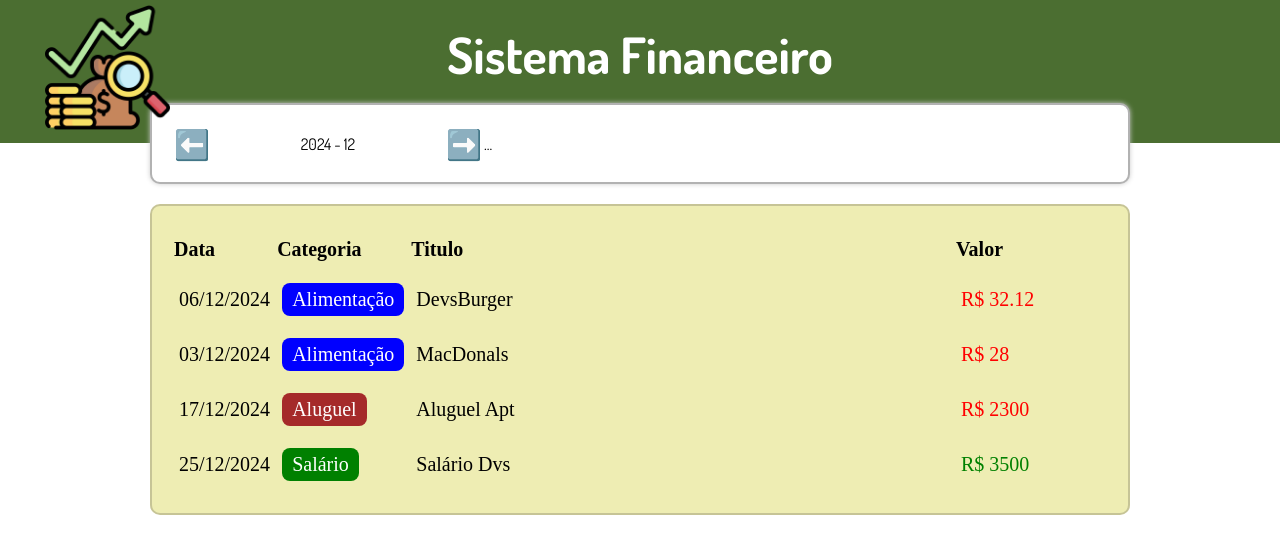
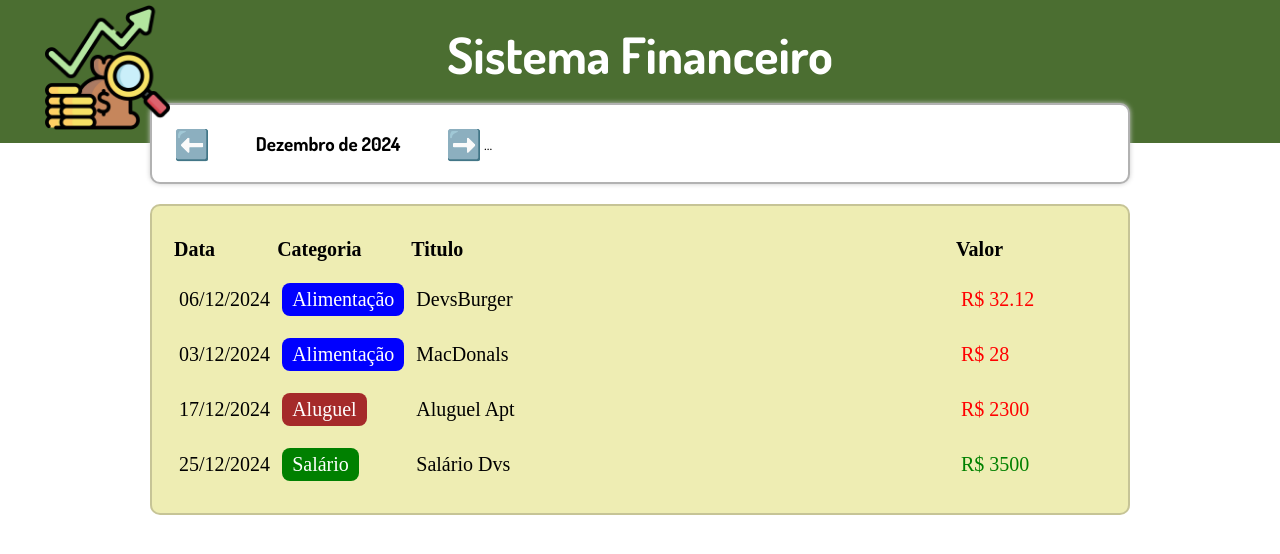
Before and after one commit to AndrePacolla/expense-tracker-, a React (Vite) app: page / in a window 1280 px wide. Shown: the top 554 px of the page. Built offline with nearby package versions, Linux system fonts and the light colour scheme.

Commit message:
create onMontChange

```diff
--- a/src/App.tsx
+++ b/src/App.tsx
@@ -20,13 +20,15 @@ const  App = () => {
 
   useEffect(()=> {
     setFilteredList(filterListByMonth(list, currentMonth))
+  },[list, currentMonth]);
 
-
-  },[list, currentMonth]);
+  const handleMonthChange = (newMonth: string) => {
+    setCurrentMonth(newMonth)
+  }
 
   return (
 
-    <>
+  <>
     <C.Global/>
 
     <C.Container>
@@ -38,7 +40,10 @@ const  App = () => {
         </C.Header>
         <C.Body>
 
-          <InfoArea currentMonth={currentMonth}/>
+          <InfoArea
+            currentMonth={currentMonth}
+            onMonthChange={handleMonthChange}
+          />
 
           {/*Area  de insert info. */}
 
--- a/src/components/Info Area/index.tsx
+++ b/src/components/Info Area/index.tsx
@@ -1,18 +1,31 @@
 import * as C from "./style";
+import {formatCurrentMonth} from "../../helpers/dateFilter";
 
 type Props = {
     currentMonth: string;
+    onMonthChange: (newMonth: string) => void;
 };
 
 
-export const InfoArea = ({currentMonth}: Props) => {
+export const InfoArea = ({currentMonth, onMonthChange}: Props) => {
+    const handlePrevMonth = () => {
+
+        let [year, month] = currentMonth.split("-");
+        let currentDate = new Date(parseInt(year), parseInt(month) -1, 1);// aqui ja defini
+        currentDate.setMonth(currentDate.getMonth() -1); // aqui pego mes definido e diminuo
+        onMonthChange(`${currentDate.getFullYear()} - ${currentDate.getMonth() +1}`);
+
+    };
+
+    const handleNextMonth = () => {};
+
     return (
       <C.Container>
 
         <C.MonthArea>
-            <C.MonthArrow>⬅️</C.MonthArrow>
-            <C.MonthTitle>{currentMonth}</C.MonthTitle>
-            <C.MonthArrow>➡️</C.MonthArrow>
+            <C.MonthArrow onClick={handlePrevMonth}>⬅️</C.MonthArrow>
+            <C.MonthTitle>{formatCurrentMonth(currentMonth)}</C.MonthTitle>
+            <C.MonthArrow onClick={handleNextMonth}>➡️</C.MonthArrow>
         </C.MonthArea>
 
         <C.ResumeArea>
--- a/src/components/Info Area/style.ts
+++ b/src/components/Info Area/style.ts
@@ -25,11 +25,11 @@ export const MonthArrow = styled.div`
 `;
 export const MonthTitle = styled.div`
     flex: 1;
+    font-size: 19px;
     text-align: center;
+    font-weight: bold;
 `;
 export const ResumeArea = styled.div`
     flex: 2;
     display: flex;
-
-
 `;
--- a/src/helpers/dateFilter.ts
+++ b/src/helpers/dateFilter.ts
@@ -37,8 +37,8 @@ const addZeroToDate  = (n: number) => n < 10 ? `0${n}` : `${n}`;
 
 
 export const formatCurrentMonth = (currentMonth: string): string => {
-    let [year , month] = currentMonth.split("-");
-    let months = ["janeiro","fevereiro","março","abril","maio","junho","julho","agosto","setembro","outubro","novembro","dezembro"];
+    let [year, month] = currentMonth.split("-");
+    let months = ["Janeiro","Fevereiro","Março","Abril","Maio","Junho","Julho","Agosto","Setembro","Outubro","Novembro","Dezembro"];
 
-
+    return `${months[parseInt(month) -1]} de ${year}`;
 }
```
